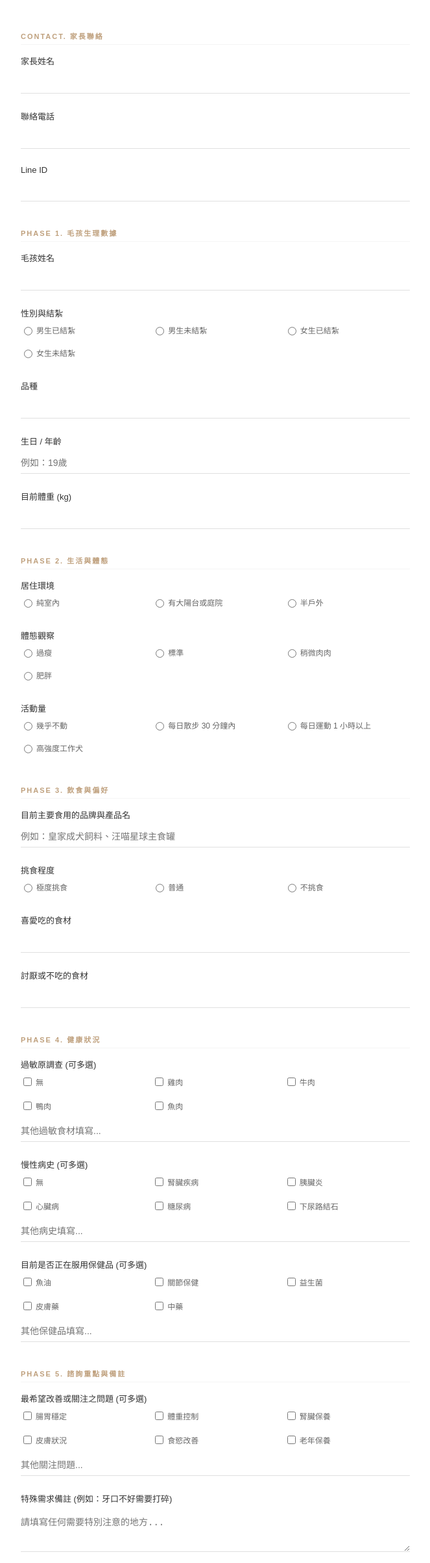
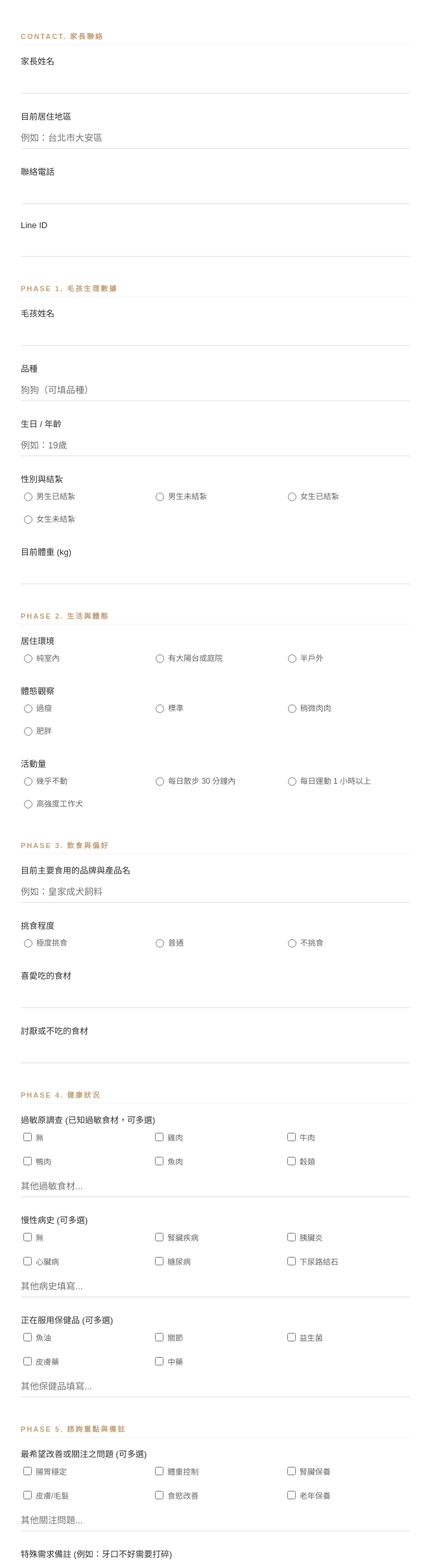
Before and after one commit to oggi2026/oggi-consultation, a plain HTML site: page index.html in a window 1280 px wide. Shown: the part 110-2515 px from the top of the page at 65% size, without its empty margins (308-971 px from the left). Drawn offline with Linux system fonts and the light colour scheme.

Commit message:
index.html

```diff
--- a/index.html
+++ b/index.html
@@ -27,80 +27,117 @@
 <div class="container">
     <header><h1>OGGI 鮮食客製化諮詢表單</h1></header>
 
-    <form action="https://docs.google.com/forms/u/0/d/1ibC1IWAXQ6WfdNWQM7ujHSxxFHmqMUfwUE2WHwcco5A/formResponse" method="POST" target="hidden_iframe">
+    <form action="https://docs.google.com/forms/d/e/1FAIpQLSff8BwKKOMBFVscyBmLJf33Ql4eXtTCxgeF_4ee-A7KqCC8Bw/formResponse" method="POST" target="hidden_iframe">
 
         <div class="section-title">CONTACT. 家長聯絡</div>
-        <div class="form-group"><label>家長姓名</label><input type="text" name="entry.1373076892" required></div>
-        <div class="form-group"><label>聯絡電話</label><input type="tel" name="entry.922681677" required></div>
-        <div class="form-group"><label>Line ID</label><input type="text" name="entry.1765661877" required></div>
+        <div class="form-group">
+            <label>家長姓名</label>
+            <input type="text" name="entry.1373076892" required>
+        </div>
+        <div class="form-group">
+            <label>目前居住地區</label>
+            <input type="text" name="entry.441119790" placeholder="例如：台北市大安區">
+        </div>
+        <div class="form-group">
+            <label>聯絡電話</label>
+            <input type="tel" name="entry.1833926884" required>
+        </div>
+        <div class="form-group">
+            <label>Line ID</label>
+            <input type="text" name="entry.1824022639" required>
+        </div>
 
         <div class="section-title">PHASE 1. 毛孩生理數據</div>
-        <div class="form-group"><label>毛孩姓名</label><input type="text" name="entry.441119790" required></div>
+        <div class="form-group">
+            <label>毛孩姓名</label>
+            <input type="text" name="entry.771549081" required>
+        </div>
+        <div class="form-group">
+            <label>品種</label>
+            <input type="text" name="entry.179917053" placeholder="狗狗（可填品種）">
+        </div>
+        <div class="form-group">
+            <label>生日 / 年齡</label>
+            <input type="text" name="entry.922681677" placeholder="例如：19歲">
+        </div>
+
         <div class="form-group">
             <label>性別與結紮</label>
             <div class="options-group">
-                <label class="option-item"><input type="radio" name="entry.920789842" value="男生已結紮"> 男生已結紮</label>
-                <label class="option-item"><input type="radio" name="entry.920789842" value="男生未結紮"> 男生未結紮</label>
-                <label class="option-item"><input type="radio" name="entry.920789842" value="女生已結紮"> 女生已結紮</label>
-                <label class="option-item"><input type="radio" name="entry.920789842" value="女生未結紮"> 女生未結紮</label>
+                <label class="option-item"><input type="radio" name="entry.540942679" value="男生已結紮"> 男生已結紮</label>
+                <label class="option-item"><input type="radio" name="entry.540942679" value="男生未結紮"> 男生未結紮</label>
+                <label class="option-item"><input type="radio" name="entry.540942679" value="女生已結紮"> 女生已結紮</label>
+                <label class="option-item"><input type="radio" name="entry.540942679" value="女生未結紮"> 女生未結紮</label>
             </div>
         </div>
-        <div class="form-group"><label>品種</label><input type="text" name="entry.90579357"></div>
-        <div class="form-group"><label>生日 / 年齡</label><input type="text" name="entry.2006133143" placeholder="例如：19歲"></div>
-        <div class="form-group"><label>目前體重 (kg)</label><input type="number" name="entry.373516377" step="0.1"></div>
+
+        <div class="form-group">
+            <label>目前體重 (kg)</label>
+            <input type="number" name="entry.1884086175" step="0.1">
+        </div>
 
         <div class="section-title">PHASE 2. 生活與體態</div>
         <div class="form-group">
             <label>居住環境</label>
             <div class="options-group">
-                <label class="option-item"><input type="radio" name="entry.1452556794" value="純室內"> 純室內</label>
-                <label class="option-item"><input type="radio" name="entry.1452556794" value="有大陽台或庭院"> 有大陽台或庭院</label>
-                <label class="option-item"><input type="radio" name="entry.1452556794" value="半戶外"> 半戶外</label>
+                <label class="option-item"><input type="radio" name="entry.1897446138" value="純室內"> 純室內</label>
+                <label class="option-item"><input type="radio" name="entry.1897446138" value="有大陽台或庭院"> 有大陽台或庭院</label>
+                <label class="option-item"><input type="radio" name="entry.1897446138" value="半戶外"> 半戶外</label>
             </div>
         </div>
         <div class="form-group">
             <label>體態觀察</label>
             <div class="options-group">
-                <label class="option-item"><input type="radio" name="entry.540942679" value="過瘦"> 過瘦</label>
-                <label class="option-item"><input type="radio" name="entry.540942679" value="標準"> 標準</label>
-                <label class="option-item"><input type="radio" name="entry.540942679" value="稍微肉肉"> 稍微肉肉</label>
-                <label class="option-item"><input type="radio" name="entry.540942679" value="肥胖"> 肥胖</label>
+                <label class="option-item"><input type="radio" name="entry.1846814604" value="過瘦"> 過瘦</label>
+                <label class="option-item"><input type="radio" name="entry.1846814604" value="標準"> 標準</label>
+                <label class="option-item"><input type="radio" name="entry.1846814604" value="稍微肉肉"> 稍微肉肉</label>
+                <label class="option-item"><input type="radio" name="entry.1846814604" value="肥胖"> 肥胖</label>
             </div>
         </div>
         <div class="form-group">
             <label>活動量</label>
             <div class="options-group">
-                <label class="option-item"><input type="radio" name="entry.179917053" value="幾乎不動"> 幾乎不動</label>
-                <label class="option-item"><input type="radio" name="entry.179917053" value="每日散步 30 分鐘內"> 每日散步 30 分鐘內</label>
-                <label class="option-item"><input type="radio" name="entry.179917053" value="每日運動 1 小時以上"> 每日運動 1 小時以上</label>
-                <label class="option-item"><input type="radio" name="entry.179917053" value="高強度工作犬"> 高強度工作犬</label>
+                <label class="option-item"><input type="radio" name="entry.577005833" value="幾乎不動"> 幾乎不動</label>
+                <label class="option-item"><input type="radio" name="entry.577005833" value="每日散步 30 分鐘內"> 每日散步 30 分鐘內</label>
+                <label class="option-item"><input type="radio" name="entry.577005833" value="每日運動 1 小時以上"> 每日運動 1 小時以上</label>
+                <label class="option-item"><input type="radio" name="entry.577005833" value="高強度工作犬"> 高強度工作犬</label>
             </div>
         </div>
 
         <div class="section-title">PHASE 3. 飲食與偏好</div>
-        <div class="form-group"><label>目前主要食用的品牌與產品名</label><input type="text" name="entry.1897446138" placeholder="例如：皇家成犬飼料、汪喵星球主食罐"></div>
+        <div class="form-group">
+            <label>目前主要食用的品牌與產品名</label>
+            <input type="text" name="entry.90579357" placeholder="例如：皇家成犬飼料">
+        </div>
         <div class="form-group">
             <label>挑食程度</label>
             <div class="options-group">
-                <label class="option-item"><input type="radio" name="entry.1846814604" value="極度挑食"> 極度挑食</label>
-                <label class="option-item"><input type="radio" name="entry.1846814604" value="普通"> 普通</label>
-                <label class="option-item"><input type="radio" name="entry.1846814604" value="不挑食"> 不挑食</label>
+                <label class="option-item"><input type="radio" name="entry.2037272317" value="極度挑食"> 極度挑食</label>
+                <label class="option-item"><input type="radio" name="entry.2037272317" value="普通"> 普通</label>
+                <label class="option-item"><input type="radio" name="entry.2037272317" value="不挑食"> 不挑食</label>
             </div>
         </div>
-        <div class="form-group"><label>喜愛吃的食材</label><input type="text" name="entry.577005833"></div>
-        <div class="form-group"><label>討厭或不吃的食材</label><input type="text" name="entry.2037272317"></div>
+        <div class="form-group">
+            <label>喜愛吃的食材</label>
+            <input type="text" name="entry.920789842">
+        </div>
+        <div class="form-group">
+            <label>討厭或不吃的食材</label>
+            <input type="text" name="entry.1452556794">
+        </div>
 
         <div class="section-title">PHASE 4. 健康狀況</div>
         <div class="form-group">
-            <label>過敏原調查 (可多選)</label>
+            <label>過敏原調查 (已知過敏食材，可多選)</label>
             <div class="options-group">
                 <label class="option-item"><input type="checkbox" name="entry.67108584" value="無"> 無</label>
                 <label class="option-item"><input type="checkbox" name="entry.67108584" value="雞肉"> 雞肉</label>
                 <label class="option-item"><input type="checkbox" name="entry.67108584" value="牛肉"> 牛肉</label>
                 <label class="option-item"><input type="checkbox" name="entry.67108584" value="鴨肉"> 鴨肉</label>
                 <label class="option-item"><input type="checkbox" name="entry.67108584" value="魚肉"> 魚肉</label>
+                <label class="option-item"><input type="checkbox" name="entry.67108584" value="穀類"> 穀類</label>
             </div>
-            <input type="text" name="entry.67108584.other_option_response" class="other-text" placeholder="其他過敏食材填寫...">
+            <input type="text" name="entry.67108584.other_option_response" class="other-text" placeholder="其他過敏食材...">
         </div>
 
         <div class="form-group">
@@ -117,10 +154,10 @@
         </div>
 
         <div class="form-group">
-            <label>目前是否正在服用保健品 (可多選)</label>
+            <label>正在服用保健品 (可多選)</label>
             <div class="options-group">
                 <label class="option-item"><input type="checkbox" name="entry.1288700040" value="魚油"> 魚油</label>
-                <label class="option-item"><input type="checkbox" name="entry.1288700040" value="關節保健"> 關節保健</label>
+                <label class="option-item"><input type="checkbox" name="entry.1288700040" value="關節保健"> 關節</label>
                 <label class="option-item"><input type="checkbox" name="entry.1288700040" value="益生菌"> 益生菌</label>
                 <label class="option-item"><input type="checkbox" name="entry.1288700040" value="皮膚藥"> 皮膚藥</label>
                 <label class="option-item"><input type="checkbox" name="entry.1288700040" value="中藥"> 中藥</label>
@@ -132,19 +169,19 @@
         <div class="form-group">
             <label>最希望改善或關注之問題 (可多選)</label>
             <div class="options-group">
-                <label class="option-item"><input type="checkbox" name="entry.1884086175" value="腸胃穩定"> 腸胃穩定</label>
-                <label class="option-item"><input type="checkbox" name="entry.1884086175" value="體重控制"> 體重控制</label>
-                <label class="option-item"><input type="checkbox" name="entry.1884086175" value="腎臟保養"> 腎臟保養</label>
-                <label class="option-item"><input type="checkbox" name="entry.1884086175" value="皮膚／毛髮狀況"> 皮膚狀況</label>
-                <label class="option-item"><input type="checkbox" name="entry.1884086175" value="食慾改善"> 食慾改善</label>
-                <label class="option-item"><input type="checkbox" name="entry.1884086175" value="老年保養"> 老年保養</label>
+                <label class="option-item"><input type="checkbox" name="entry.1415494451" value="腸胃穩定"> 腸胃穩定</label>
+                <label class="option-item"><input type="checkbox" name="entry.1415494451" value="體重控制"> 體重控制</label>
+                <label class="option-item"><input type="checkbox" name="entry.1415494451" value="腎臟保養"> 腎臟保養</label>
+                <label class="option-item"><input type="checkbox" name="entry.1415494451" value="皮膚／毛髮狀況"> 皮膚/毛髮</label>
+                <label class="option-item"><input type="checkbox" name="entry.1415494451" value="食慾改善"> 食慾改善</label>
+                <label class="option-item"><input type="checkbox" name="entry.1415494451" value="老年保養"> 老年保養</label>
             </div>
-            <input type="text" name="entry.1884086175.other_option_response" class="other-text" placeholder="其他關注問題...">
+            <input type="text" name="entry.1415494451.other_option_response" class="other-text" placeholder="其他關注問題...">
         </div>
 
         <div class="form-group">
             <label>特殊需求備註 (例如：牙口不好需要打碎)</label>
-            <textarea name="entry.2037272317" rows="3" placeholder="請填寫任何需要特別注意的地方..."></textarea>
+            <textarea name="entry.373516377" rows="3" placeholder="請填寫任何需要特別注意的地方..."></textarea>
         </div>
 
         <button type="submit" class="submit-btn">提交諮詢</button>
```
